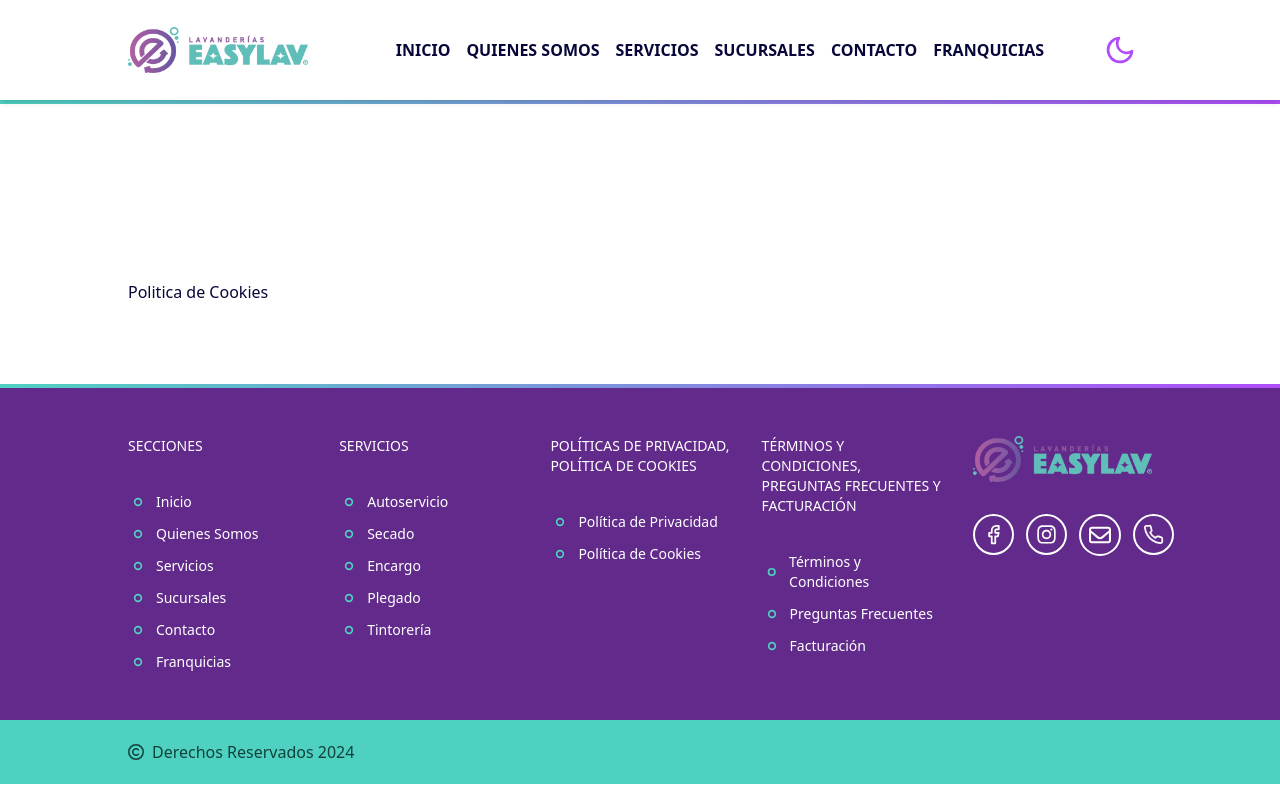
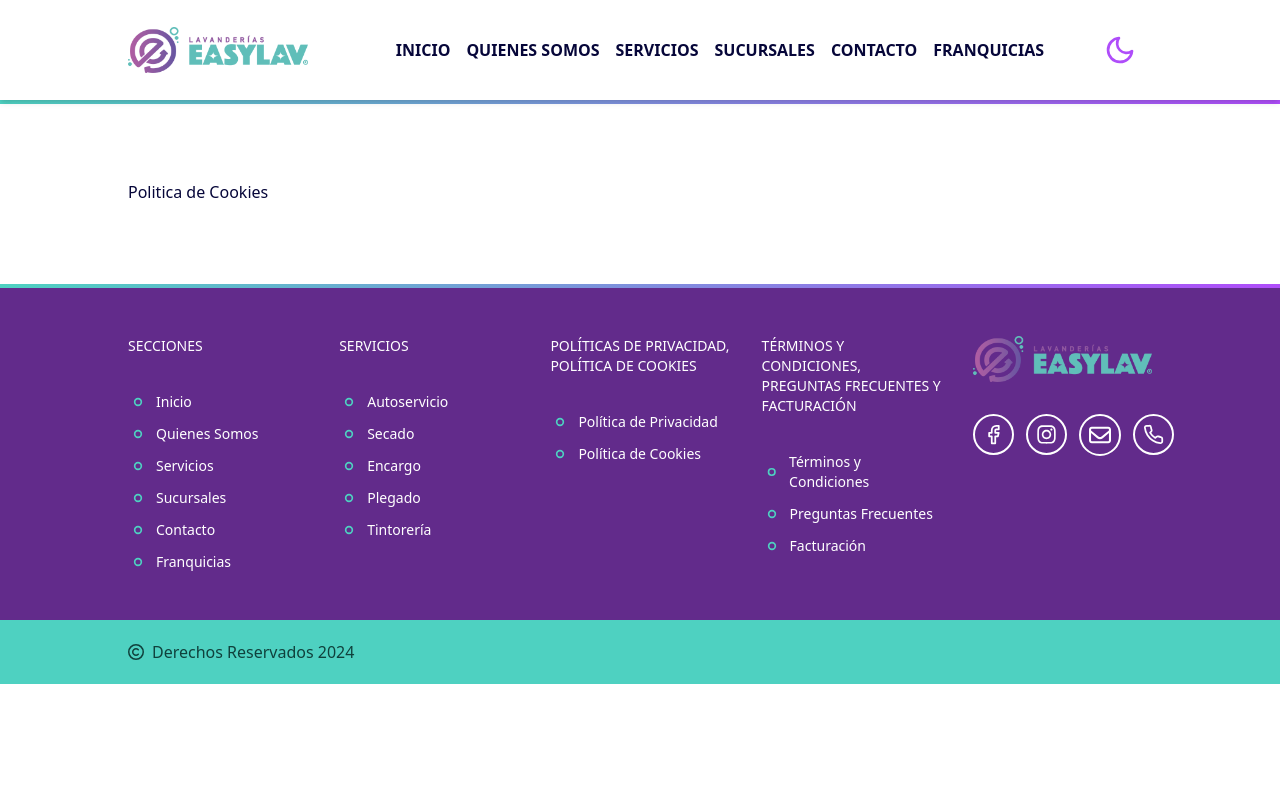
Before and after one commit to dspwebstudiomx/easylav-react, a React (Vite) app: page /politica-cookies in a window 1280 px wide. Built offline with nearby package versions, Linux system fonts and the light colour scheme; no server answers.

Commit message:
refactor: ajusta el margen superior en PageLayout y optimiza las palabras clave en Inicio

```diff
--- a/src/components/layout/PageLayout.jsx
+++ b/src/components/layout/PageLayout.jsx
@@ -20,7 +20,7 @@ const PageLayout = ({ children, id }) => {
   return (
     <>
       <Header />
-      <main id={id} className="dark:bg-dark md:mt-[100px]">
+      <main id={id} className="dark:bg-dark md:mt-[100px] xl:mt-0">
         <Section>
           <Container className="">{children}</Container>
         </Section>
--- a/src/pages/inicio/Inicio.jsx
+++ b/src/pages/inicio/Inicio.jsx
@@ -26,7 +26,7 @@ const Inicio = () => (
       description="En Easylav, nos apasiona cuidar de tu ropa. Ofrecemos limpieza impecable y planchado perfecto para que tus prendas luzcan siempre como nuevas. Descubre nuestro servicio de lavandería de calidad superior, con atención a los detalles y resultados excepcionales. ¡Tu ropa merece lo mejor!"
       author="dspwebstudio"
       publisher="dspwebstudio.com"
-      keywords="lavanderia en Morelia, lavanderia en Leon, lavanderia en Guadalajara, lavanderia a domicilio, servicio de lavanderia, planchado de ropa, limpieza de ropa, Easylav"
+      keywords="lavanderia en Morelia, lavanderia en Leon, servicio de lavanderia, planchado de ropa, limpieza de ropa, Easylav"
       ogImage={image}
       ogImageAlt="canasta verde con ropa sucia"
       ogType="website"
```
